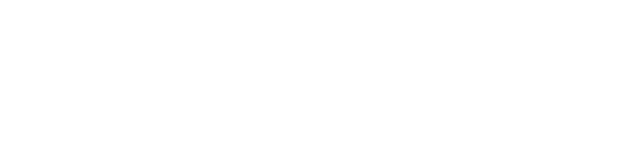
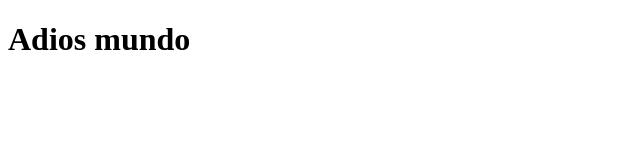
Before and after one commit to AmaliaRiveraC/leccion-12, a plain HTML site: page index.html in a window 1280 px wide. Shown: the whole page, without its empty margins (0-640 px from the left). Drawn offline with Linux system fonts and the light colour scheme.

Commit message:
Agregar texto a index.html

```diff
--- a/index.html
+++ b/index.html
@@ -2,9 +2,9 @@
 <html>
   <head>
     <meta charset="utf-8">
-    <title></title>
+    <title>Hola mundo</title>
   </head>
   <body>
-
+    <h1>Adios mundo</h1>
   </body>
 </html>
```
